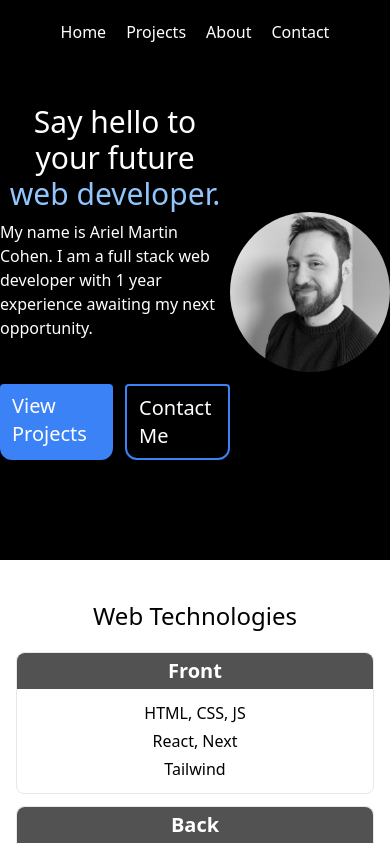
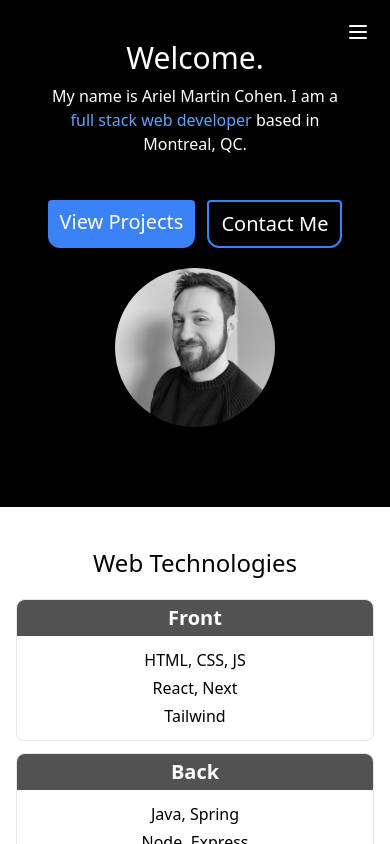
Before and after one commit to arielco777/portfolio, a React (Vite) app: page / in a window 390 px wide. Shown: the top 844 px of the page. Built offline with nearby package versions, Linux system fonts and the light colour scheme.

Commit message:
pushing new stuffs

```diff
--- a/src/App.tsx
+++ b/src/App.tsx
@@ -18,7 +18,7 @@ function App() {
     return (
         <div className="flex min-h-screen w-full flex-col overflow-x-hidden">
             <Navbar />
-            <div className="mt-16 flex flex-grow flex-col">
+            <div className="flex flex-grow flex-col lg:mt-16">
                 <Routes>
                     {routes.map((route) => (
                         <Route
--- a/src/components/hero/Hero.tsx
+++ b/src/components/hero/Hero.tsx
@@ -24,7 +24,7 @@ const Hero = () => {
 
     return (
         <section
-            className="hero-section flex w-full items-center justify-around bg-black pb-20 pt-10 text-white lg:flex-row lg:justify-around lg:px-80 lg:py-40"
+            className="hero-section flex w-full flex-col items-center bg-black px-10 pb-20 pt-10 text-white lg:flex-row lg:justify-around lg:px-96 lg:py-40"
             style={{ opacity }}
         >
             <div
@@ -32,14 +32,14 @@ const Hero = () => {
                 style={{ transform: `translateY(${transform}px)` }}
             >
                 <h1 className="text-center text-3xl lg:text-start lg:text-7xl">
-                    <span className="">Say hello to your future</span>
-                    <br />
-                    <span className="text-blue-300">web developer.</span>
+                    <span className="">Welcome.</span>
                 </h1>
-                <p className="lg:w-1/2 lg:text-2xl">
-                    My name is Ariel Martin Cohen. I am a full stack web
-                    developer with 1 year experience awaiting my next
-                    opportunity.
+                <p className="text-center lg:w-1/2 lg:text-start lg:text-2xl">
+                    My name is Ariel Martin Cohen. I am a{" "}
+                    <span className="text-blue-400">
+                        full stack web developer
+                    </span>{" "}
+                    based in Montreal, QC.
                 </p>
                 <div className="my-5 flex justify-center gap-3 pt-4 lg:justify-start">
                     <a
--- a/src/components/navbar/Navbar.tsx
+++ b/src/components/navbar/Navbar.tsx
@@ -1,4 +1,8 @@
+import { useEffect, useState } from "react";
 import Item from "./Item";
+import { MenuIcon } from "lucide-react";
+import { Close } from "@mui/icons-material";
+import { useLocation } from "react-router-dom";
 
 const listItems = [
     {
@@ -20,11 +24,39 @@ const listItems = [
 ];
 
 const Navbar = () => {
+    const [isOpen, setIsOpen] = useState(false);
+    const location = useLocation();
+
+    useEffect(() => {
+        setIsOpen(false);
+        if (!location.pathname.includes("#")) {
+            window.scrollTo(0, 0);
+        }
+    }, [location]);
+
     return (
-        <nav className="fixed z-50 flex w-screen justify-center bg-black py-5 text-white">
-            <ul className="flex justify-between gap-5 lg:w-1/3">
+        <nav className="fixed z-50 flex w-screen justify-center bg-black text-white lg:py-5">
+            <ul className="hidden justify-between gap-5 lg:flex lg:w-1/3">
                 {listItems.map((item) => (
                     <div key={item.to}>
+                        <Item label={item.label} to={item.to} />
+                    </div>
+                ))}
+            </ul>
+            <button
+                className="absolute right-4 top-4 rounded-full bg-black p-1 lg:hidden"
+                onClick={() => setIsOpen((prev) => !prev)}
+            >
+                {isOpen ? <Close /> : <MenuIcon />}
+            </button>
+            <ul
+                className={`${isOpen ? "h-[calc(100vh/2)] border-b" : "-mt-5 h-0"} flex w-full flex-col items-center justify-evenly divide-y overflow-hidden bg-black text-4xl transition-all lg:hidden`}
+            >
+                {listItems.map((item) => (
+                    <div
+                        key={item.to}
+                        className="flex w-1/2 flex-grow items-center justify-center"
+                    >
                         <Item label={item.label} to={item.to} />
                     </div>
                 ))}
--- a/src/components/projects/Personal.tsx
+++ b/src/components/projects/Personal.tsx
@@ -1,13 +1,13 @@
 const Personal = () => {
     return (
         <>
-            <section className="relative flex flex-col-reverse lg:flex-row justify-center w-full lg:px-40 gap-5 bg-neutral-200 lg:py-10 pb-6 items-center">
-                <div className="lg:w-1/3 h-max lg:text-xl pb-6 lg:p-20 mt-4 text-center">
+            <section className="relative flex w-full flex-col-reverse items-center justify-center gap-5 bg-neutral-200 pb-6 lg:flex-row lg:px-40 lg:py-10">
+                <div className="mt-4 h-max pb-6 text-center lg:w-1/3 lg:p-20 lg:text-xl">
                     <p>
                         A showcase of my animation knowledge with Framer Motion
                         and a mix of JS and CSS using a shopping website
                     </p>
-                    <p className="text-blue-600 hover:underline mt-4">
+                    <p className="mt-4 text-blue-600 hover:underline">
                         <a
                             href="https://shopping-animation.vercel.app/"
                             target="_blank"
@@ -16,8 +16,8 @@ const Personal = () => {
                         </a>
                     </p>
                 </div>
-                <div className="lg:w-1/2 mt-10 flex flex-col items-center">
-                    <h3 className="text-center text-4xl mb-10 hover:underline text-blue-600">
+                <div className="mt-10 flex flex-col items-center lg:w-1/2">
+                    <h3 className="mb-10 text-center text-4xl text-blue-600 hover:underline">
                         <a
                             href="https://shopping-animation.vercel.app/"
                             target="_blank"
@@ -26,13 +26,18 @@ const Personal = () => {
                         </a>
                     </h3>
                     <div className="">
-                        <img src="shopping.png" />
+                        <a
+                            href="https://shopping-animation.vercel.app/"
+                            target="_blank"
+                        >
+                            <img src="shopping.png" />
+                        </a>
                     </div>
                 </div>
             </section>
-            <section className="relative flex flex-col-reverse lg:flex-row justify-center w-full lg:px-40 gap-5 lg:py-10 pb-6 items-center">
-                <div className="lg:w-1/2 mt-10 flex flex-col items-center">
-                    <h3 className="text-center text-4xl mb-10 w-max hover:underline text-blue-600">
+            <section className="relative flex w-full flex-col-reverse items-center justify-center gap-5 pb-6 lg:flex-row lg:px-40 lg:py-10">
+                <div className="mt-10 flex flex-col items-center lg:w-1/2">
+                    <h3 className="mb-10 w-max text-center text-4xl text-blue-600 hover:underline">
                         <a
                             href="https://excel-front-lovat.vercel.app/"
                             target="_blank"
@@ -41,10 +46,15 @@ const Personal = () => {
                         </a>
                     </h3>
                     <div className="">
-                        <img src="Excel.png" />
+                        <a
+                            href="https://excel-front-lovat.vercel.app/"
+                            target="_blank"
+                        >
+                            <img src="Excel.png" />
+                        </a>
                     </div>
                 </div>
-                <div className="lg:w-1/3 h-max lg:text-xl pb-6 lg:p-20 mt-4 text-center">
+                <div className="mt-4 h-max pb-6 text-center lg:w-1/3 lg:p-20 lg:text-xl">
                     <p>
                         A simple app that takes a dataset in csv or xlsx and
                         formats into groups, sorts them, and/or add extra
@@ -62,7 +72,7 @@ const Personal = () => {
                         </a>{" "}
                         for testing.
                     </p>
-                    <p className="text-blue-600 hover:underline mt-4">
+                    <p className="mt-4 text-blue-600 hover:underline">
                         <a
                             href="https://excel-front-lovat.vercel.app/"
                             target="_blank"
--- a/src/components/projects/Professional.tsx
+++ b/src/components/projects/Professional.tsx
@@ -11,8 +11,8 @@ const Professional = () => {
     return (
         <>
             <section className="relative flex w-full flex-col-reverse items-center justify-around gap-10 bg-neutral-200 pb-6 lg:flex-row lg:px-40 lg:py-10">
-                <div className="mt-4 h-max pb-6 text-center lg:w-1/3 lg:p-20 lg:text-xl">
-                    <p>
+                <div className="mt-4 h-max pb-6 text-center lg:w-1/2 lg:p-20 lg:text-xl">
+                    <p className="px-10 lg:px-0">
                         An easy to use trading app with a no-code strategy
                         creation for Entries and Exits. Includes a drag and drop
                         system for strategy creation, a chat bot to ask
--- a/src/pages/Contact.tsx
+++ b/src/pages/Contact.tsx
@@ -9,6 +9,7 @@ const Contact = () => {
     const [formData, setFormData] = useState({
         first_name: "",
         last_name: "",
+        subject: "",
         from_email: "",
         message: "",
     });
@@ -63,7 +64,7 @@ const Contact = () => {
     return (
         <>
             <div className="flex flex-grow flex-col items-center justify-center bg-gray-100">
-                <section className="pb-5 text-center">
+                <section className="px-5 pb-5 text-center lg:px-0">
                     <h3 className="col-span-3 text-2xl">Contact Me</h3>
                     <p>I'd love to hear from you!</p>
                     <p>
@@ -74,7 +75,7 @@ const Contact = () => {
                         >
                             ariel.m.cohen@proton.me
                         </a>{" "}
-                        or fill out the form which does the same
+                        or fill out the form which does the same.
                     </p>
                 </section>
                 <form
@@ -112,6 +113,21 @@ const Contact = () => {
                                 className={inputClass}
                             />
                         </div>
+                    </div>
+                    <div className={divClass}>
+                        <label className={labelClass} htmlFor="from_email">
+                            Subject:
+                        </label>
+                        <input
+                            disabled={isLoading}
+                            type="email"
+                            id="from_email"
+                            name="from_email"
+                            value={formData.subject}
+                            onChange={handleChange}
+                            required
+                            className={inputClass}
+                        />
                     </div>
                     <div className={divClass}>
                         <label className={labelClass} htmlFor="from_email">
--- a/src/pages/Home.tsx
+++ b/src/pages/Home.tsx
@@ -56,7 +56,7 @@ const Home = () => {
                 </div>
             </section>
             <div id="work" className="invisible py-10"></div>
-            <div className="flex w-full items-end justify-center gap-2">
+            <div className="flex w-full items-end justify-center gap-2 px-4 md:px-0">
                 <button
                     className={`w-full whitespace-nowrap rounded-t-md p-2 text-center lg:w-max ${
                         projectView == "work"
```
Also changed, not shown: 1 other file (tests, documents, lock files or other folders).
